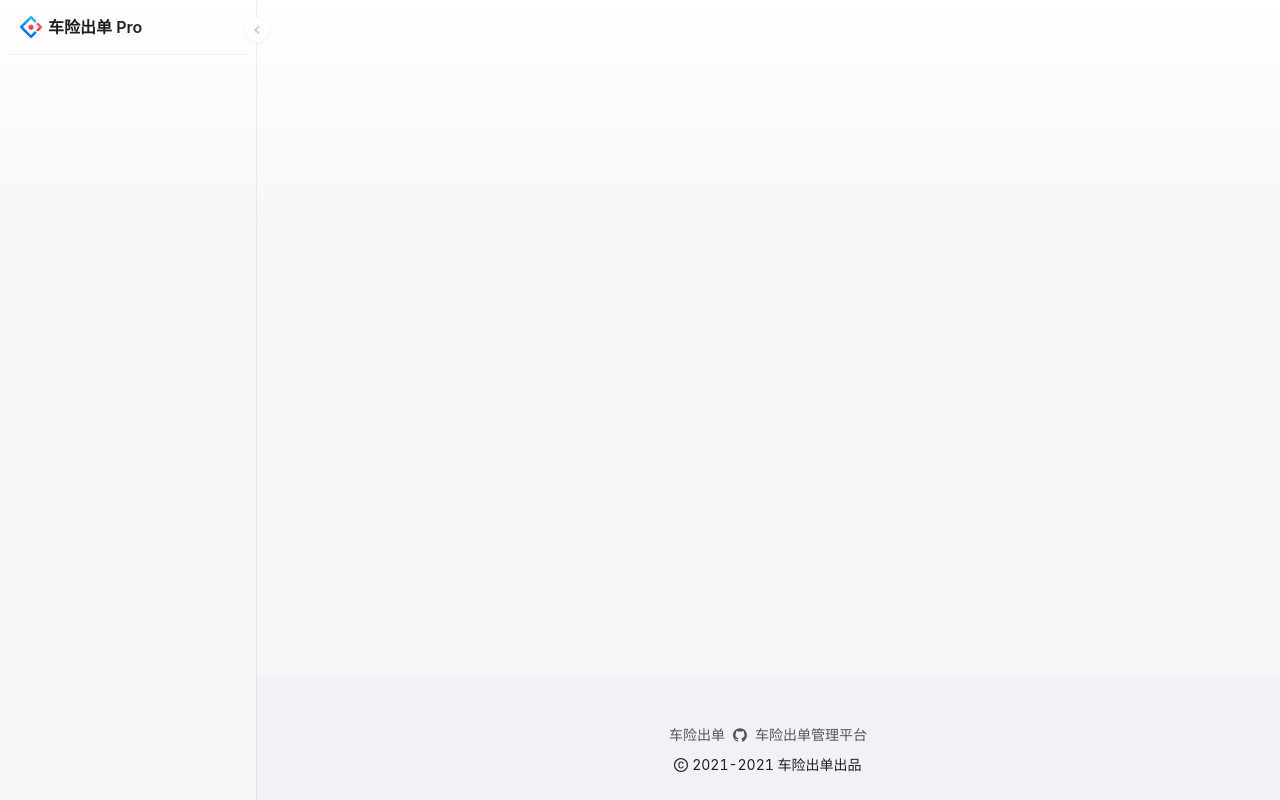
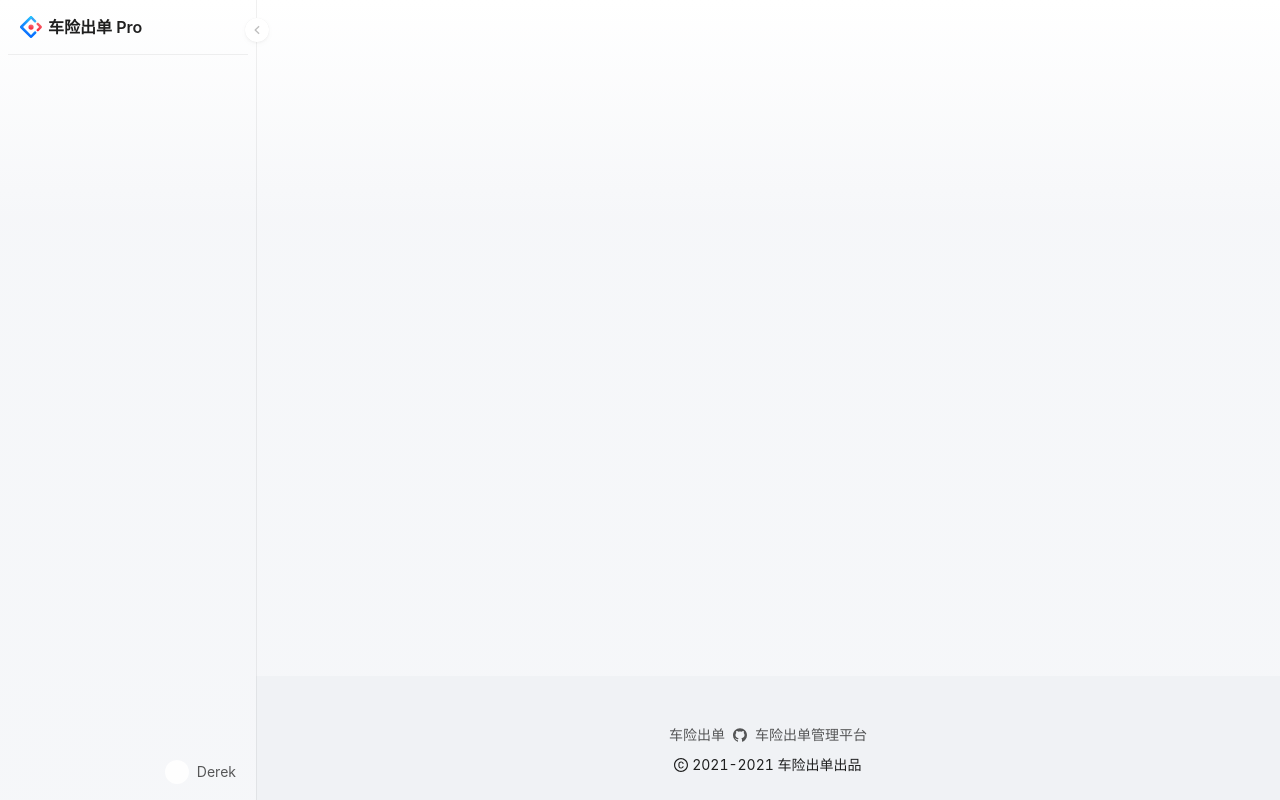
Before and after one commit to versicherung/insurance-front, a React (Vite) app: page /#/ in a window 1280 px wide. Built offline with nearby package versions, Linux system fonts and the light colour scheme; the HTML template or start-up script is replaced by a standard one.

Commit message:
✨ feat: 完善 RightContent

```diff
--- /dev/null
+++ b/src/layout/components/HeaderDropdown/index.module.less
@@ -0,0 +1,16 @@
+@import '~antd/es/style/themes/default.less';
+
+.container > * {
+  background-color: @popover-bg;
+  border-radius: 4px;
+  box-shadow: @shadow-1-down;
+}
+
+@media screen and (max-width: @screen-xs) {
+  .container {
+    width: 100% !important;
+  }
+  .container > * {
+    border-radius: 0 !important;
+  }
+}
--- /dev/null
+++ b/src/layout/components/HeaderDropdown/index.tsx
@@ -0,0 +1,17 @@
+import React from 'react';
+import { Dropdown } from 'antd';
+import type { DropDownProps } from 'antd/es/dropdown';
+import classNames from 'classnames';
+import styles from './index.module.less';
+
+export type HeaderDropdownProps = {
+  overlayClassName?: string;
+  overlay: React.ReactNode | (() => React.ReactNode) | any;
+  placement?: 'bottomLeft' | 'bottomRight' | 'topLeft' | 'topCenter' | 'topRight' | 'bottomCenter';
+} & Omit<DropDownProps, 'overlay'>;
+
+const HeaderDropdown: React.FC<HeaderDropdownProps> = ({ overlayClassName: cls, ...restProps }) => (
+  <Dropdown overlayClassName={classNames(styles.container, cls)} {...restProps} />
+);
+
+export default HeaderDropdown;
--- /dev/null
+++ b/src/layout/components/RightContent/AvatarDropdown.tsx
@@ -0,0 +1,74 @@
+import React, { useCallback } from 'react';
+import { LogoutOutlined, SettingOutlined, UserOutlined } from '@ant-design/icons';
+import { Avatar, Menu, Spin } from 'antd';
+import HeaderDropdown from '../HeaderDropdown';
+
+import styles from './index.module.less';
+
+export type GlobalHeaderRightProps = {
+  menu?: boolean;
+};
+
+const AvatarDropdown: React.FC<GlobalHeaderRightProps> = ({ menu }) => {
+  const initialState = { currentUser: { name: 'Derek', avatar: '' } };
+
+  const onMenuClick = useCallback(() => {
+    console.log('onMenuClick');
+  }, []);
+
+  const loading = (
+    <span className={`${styles.action} ${styles.account}`}>
+      <Spin
+        size="small"
+        style={{
+          marginLeft: 8,
+          marginRight: 8,
+        }}
+      />
+    </span>
+  );
+
+  if (!initialState) {
+    return loading;
+  }
+
+  const { currentUser } = initialState;
+
+  if (!currentUser || !currentUser.name) {
+    return loading;
+  }
+
+  const menuHeaderDropdown = (
+    <Menu className={styles.menu} selectedKeys={[]} onClick={onMenuClick}>
+      {menu && (
+        <Menu.Item key="center">
+          <UserOutlined />
+          个人中心
+        </Menu.Item>
+      )}
+      {menu && (
+        <Menu.Item key="settings">
+          <SettingOutlined />
+          个人设置
+        </Menu.Item>
+      )}
+      {menu && <Menu.Divider />}
+
+      <Menu.Item key="logout">
+        <LogoutOutlined />
+        退出登录
+      </Menu.Item>
+    </Menu>
+  );
+
+  return (
+    <HeaderDropdown overlay={menuHeaderDropdown}>
+      <span className={`${styles.action} ${styles.account}`}>
+        <Avatar size="small" className={styles.avatar} src={currentUser.avatar} alt="avatar" />
+        <span className={`${styles.name} anticon`}>{currentUser.name}</span>
+      </span>
+    </HeaderDropdown>
+  );
+};
+
+export default AvatarDropdown;
--- /dev/null
+++ b/src/layout/components/RightContent/index.module.less
@@ -0,0 +1,84 @@
+@import '~antd/es/style/themes/default.less';
+
+@pro-header-hover-bg: rgba(0, 0, 0, 0.025);
+
+.menu {
+  :global(.anticon) {
+    margin-right: 8px;
+  }
+  :global(.ant-dropdown-menu-item) {
+    min-width: 160px;
+  }
+}
+
+.right {
+  display: flex;
+  float: right;
+  height: 48px;
+  margin-left: auto;
+  overflow: hidden;
+  .action {
+    display: flex;
+    align-items: center;
+    height: 48px;
+    padding: 0 12px;
+    cursor: pointer;
+    transition: all 0.3s;
+    > span {
+      vertical-align: middle;
+    }
+    &:hover {
+      background: @pro-header-hover-bg;
+    }
+    &:global(.opened) {
+      background: @pro-header-hover-bg;
+    }
+  }
+  .search {
+    padding: 0 12px;
+    &:hover {
+      background: transparent;
+    }
+  }
+  .account {
+    .avatar {
+      margin-right: 8px;
+      color: @primary-color;
+      vertical-align: top;
+      background: rgba(255, 255, 255, 0.85);
+    }
+  }
+}
+
+.dark {
+  .action {
+    &:hover {
+      background: #252a3d;
+    }
+    &:global(.opened) {
+      background: #252a3d;
+    }
+  }
+}
+
+@media only screen and (max-width: @screen-md) {
+  :global(.ant-divider-vertical) {
+    vertical-align: unset;
+  }
+  .name {
+    display: none;
+  }
+  .right {
+    position: absolute;
+    top: 0;
+    right: 12px;
+    .account {
+      .avatar {
+        margin-right: 0;
+      }
+    }
+    .search {
+      display: none;
+    }
+  }
+}
--- /dev/null
+++ b/src/layout/components/RightContent/index.tsx
@@ -0,0 +1,25 @@
+import React from 'react';
+import { Space } from 'antd';
+// import { QuestionCircleOutlined } from '@ant-design/icons';
+import Avatar from './AvatarDropdown';
+
+import styles from './index.module.less';
+
+const GlobalHeaderRight: React.FC = () => {
+  const className = styles.right;
+
+  return (
+    <Space className={className}>
+      {/* <span
+        className={styles.action}
+        onClick={() => {
+          window.open('https://pro.ant.design/docs/getting-started');
+        }}
+      >
+        <QuestionCircleOutlined />
+      </span> */}
+      <Avatar />
+    </Space>
+  );
+};
+export default GlobalHeaderRight;
--- a/src/layout/index.tsx
+++ b/src/layout/index.tsx
@@ -3,6 +3,7 @@ import { Outlet } from 'react-router-dom';
 import ProLayout from '@ant-design/pro-layout';
 
 import { Footer } from './components/Footer';
+import RightContent from './components/RightContent';
 
 const LayoutPage: FC = () => {
   return (
@@ -11,6 +12,7 @@ const LayoutPage: FC = () => {
       fixSiderbar
       title="车险出单 Pro"
       footerRender={() => <Footer />}
+      rightContentRender={() => <RightContent />}
     >
       <Outlet />
     </ProLayout>
```
